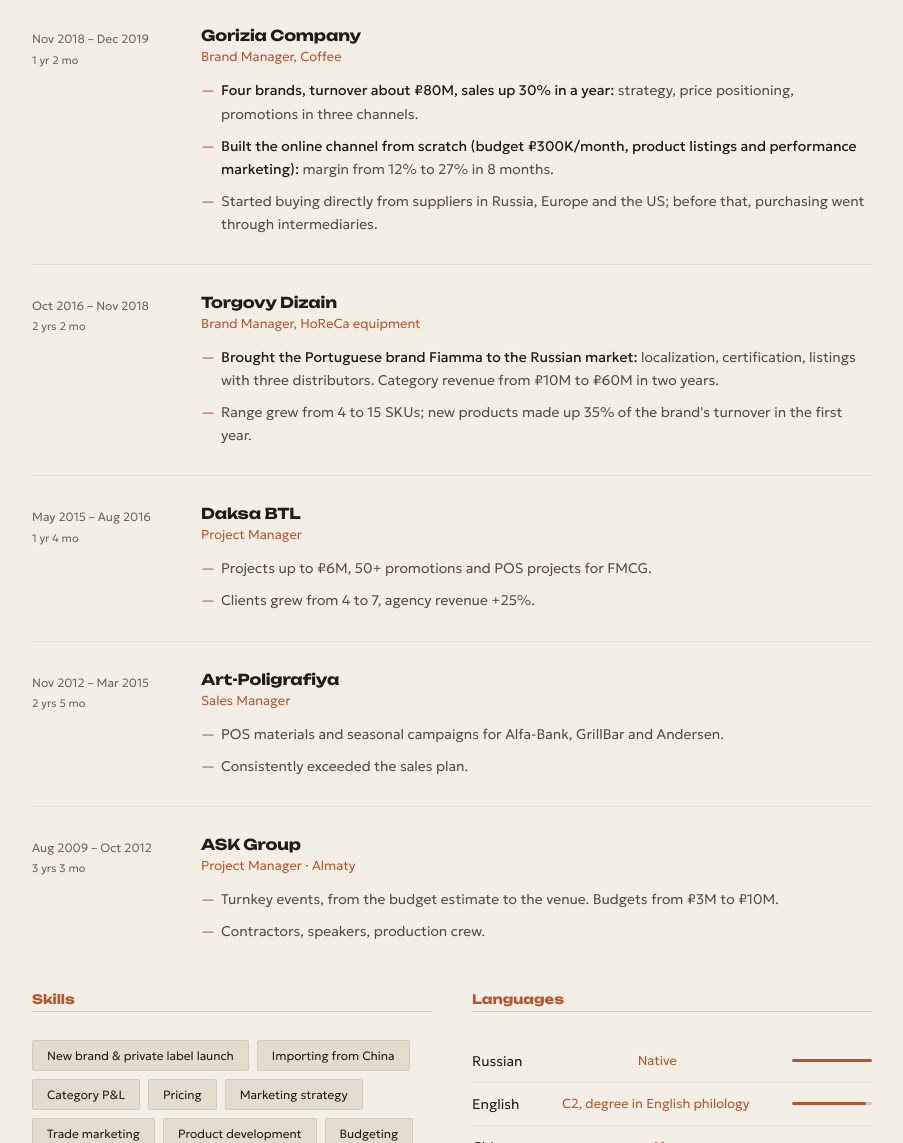
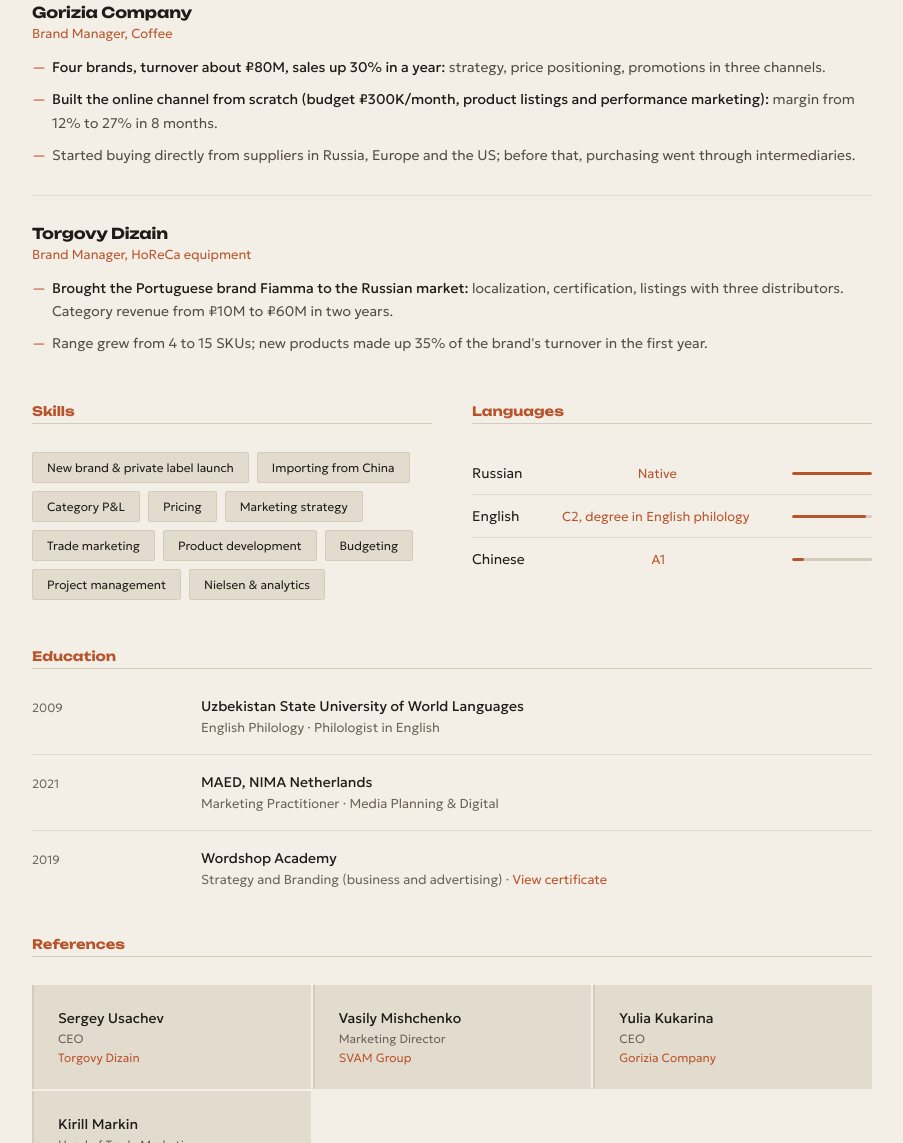
Before and after one commit to procreative379-ai/brandmanager, a plain HTML site: page en/resume.html in a window 1280 px wide. Shown: the part 1633-2776 px from the top of the page, without its empty margins (188-1091 px from the left). Drawn offline with Linux system fonts and the light colour scheme.

Commit message:
Simplify resume: remove work dates and early-career entries (Daksa BTL, Art-Poligrafiya, ASK Group)

```diff
--- a/en/resume.html
+++ b/en/resume.html
@@ -121,7 +121,7 @@ nav::before{content:'';position:absolute;inset:0;background:linear-gradient(to b
 .cv-section-rule{height:1px;background:var(--mid);margin-bottom:28px}
 
 /* EXPERIENCE */
-.exp-item{display:grid;grid-template-columns:145px 1fr;gap:24px;padding-bottom:28px;margin-bottom:28px;border-bottom:1px solid var(--grey2)}
+.exp-item{display:grid;grid-template-columns:1fr;gap:0;padding-bottom:28px;margin-bottom:28px;border-bottom:1px solid var(--grey2)}
 .exp-item:last-child{border-bottom:none;margin-bottom:0;padding-bottom:0}
 .exp-dates{font-size:12px;color:var(--muted);line-height:1.6;padding-top:3px}
 .exp-duration{font-size:11px;color:var(--site-muted);margin-top:4px}
@@ -364,10 +364,6 @@ footer{border-top:1px solid var(--mid);padding:32px 40px;max-width:920px;margin:
 
     <div class="exp-item">
       <div>
-        <div class="exp-dates">Apr 2025 – Oct 2026</div>
-        <div class="exp-duration">1 yr 7 mo</div>
-      </div>
-      <div>
         <div class="exp-company">Equip Group</div>
         <div class="exp-role">Brand Manager, HoReCa equipment</div>
         <ul class="exp-bullets">
@@ -381,10 +377,6 @@ footer{border-top:1px solid var(--mid);padding:32px 40px;max-width:920px;margin:
 
     <div class="exp-item">
       <div>
-        <div class="exp-dates">Apr 2022 – Feb 2025</div>
-        <div class="exp-duration">2 yrs 11 mo</div>
-      </div>
-      <div>
         <div class="exp-company">Torgovy Dizain</div>
         <div class="exp-role">Brand Manager, HoReCa equipment</div>
         <ul class="exp-bullets">
@@ -396,10 +388,6 @@ footer{border-top:1px solid var(--mid);padding:32px 40px;max-width:920px;margin:
     </div>
 
     <div class="exp-item">
-      <div>
-        <div class="exp-dates">Jan 2020 – Mar 2022</div>
-        <div class="exp-duration">2 yrs 3 mo</div>
-      </div>
       <div>
         <div class="exp-company">SVAM Group</div>
         <div class="exp-role">Brand Manager, Drinking water</div>
@@ -413,10 +401,6 @@ footer{border-top:1px solid var(--mid);padding:32px 40px;max-width:920px;margin:
 
     <div class="exp-item">
       <div>
-        <div class="exp-dates">Nov 2018 – Dec 2019</div>
-        <div class="exp-duration">1 yr 2 mo</div>
-      </div>
-      <div>
         <div class="exp-company">Gorizia Company</div>
         <div class="exp-role">Brand Manager, Coffee</div>
         <ul class="exp-bullets">
@@ -429,10 +413,6 @@ footer{border-top:1px solid var(--mid);padding:32px 40px;max-width:920px;margin:
 
     <div class="exp-item">
       <div>
-        <div class="exp-dates">Oct 2016 – Nov 2018</div>
-        <div class="exp-duration">2 yrs 2 mo</div>
-      </div>
-      <div>
         <div class="exp-company">Torgovy Dizain</div>
         <div class="exp-role">Brand Manager, HoReCa equipment</div>
         <ul class="exp-bullets">
@@ -442,50 +422,8 @@ footer{border-top:1px solid var(--mid);padding:32px 40px;max-width:920px;margin:
       </div>
     </div>
 
-    <div class="exp-item">
-      <div>
-        <div class="exp-dates">May 2015 – Aug 2016</div>
-        <div class="exp-duration">1 yr 4 mo</div>
-      </div>
-      <div>
-        <div class="exp-company">Daksa BTL</div>
-        <div class="exp-role">Project Manager</div>
-        <ul class="exp-bullets">
-          <li>Projects up to ₽6M, 50+ promotions and POS projects for FMCG.</li>
-          <li>Clients grew from 4 to 7, agency revenue +25%.</li>
-        </ul>
-      </div>
-    </div>
 
-    <div class="exp-item">
-      <div>
-        <div class="exp-dates">Nov 2012 – Mar 2015</div>
-        <div class="exp-duration">2 yrs 5 mo</div>
-      </div>
-      <div>
-        <div class="exp-company">Art-Poligrafiya</div>
-        <div class="exp-role">Sales Manager</div>
-        <ul class="exp-bullets">
-          <li>POS materials and seasonal campaigns for Alfa-Bank, GrillBar and Andersen.</li>
-          <li>Consistently exceeded the sales plan.</li>
-        </ul>
-      </div>
-    </div>
 
-    <div class="exp-item">
-      <div>
-        <div class="exp-dates">Aug 2009 – Oct 2012</div>
-        <div class="exp-duration">3 yrs 3 mo</div>
-      </div>
-      <div>
-        <div class="exp-company">ASK Group</div>
-        <div class="exp-role">Project Manager · Almaty</div>
-        <ul class="exp-bullets">
-          <li>Turnkey events, from the budget estimate to the venue. Budgets from ₽3M to ₽10M.</li>
-          <li>Contractors, speakers, production crew.</li>
-        </ul>
-      </div>
-    </div>
   </div>
 
   <!-- SKILLS + LANGUAGES -->
```
Also changed, not shown: resume.html (+1 -63 lines).
